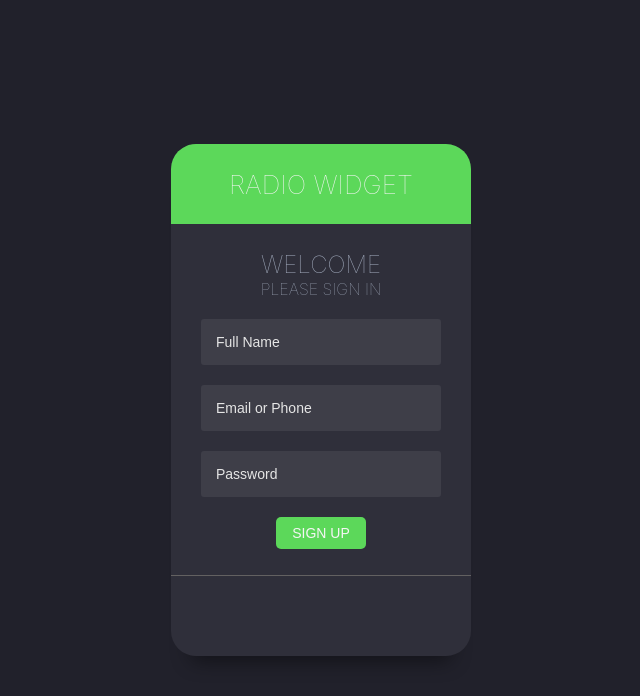
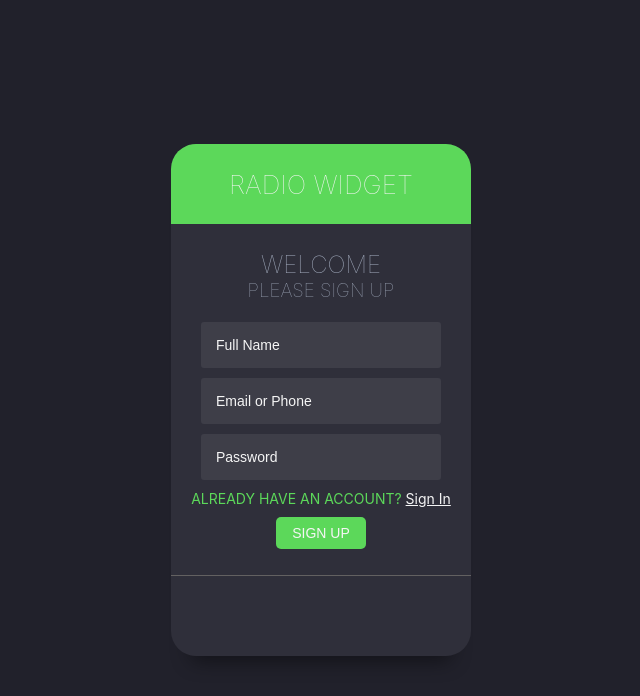
Before and after one commit to Avi-s-Work/radio_users, a React (Create React App) app: page /signup in a window 1280 px wide. Shown: the top 696 px of the page, without its empty margins (319-959 px from the left). Built offline with nearby package versions, Linux system fonts and the light colour scheme; no server answers.

Commit message:
auth_workin

```diff
--- a/src/App.js
+++ b/src/App.js
@@ -2,6 +2,7 @@ import React from "react";
 import { BrowserRouter, Routes, Route } from "react-router-dom";
 import AuthProvider from "./Context/AuthProvider";
 import SignUp from "./Components/Registration/SignUp/SignUp";
+import SignIn from "./Components/Registration/SignIn/SignIn";
 import MainRadioFrame from "./Components/MainRadioFrame/MainRadioFrame";
 import "./App.css";
 
@@ -13,6 +14,7 @@ function App() {
           <Routes>
             <Route exact path="/" element={<MainRadioFrame />}></Route>
             <Route exact path="signup" element={<SignUp />}></Route>
+            <Route exact path="signin" element={<SignIn />}></Route>
           </Routes>
         </BrowserRouter>
       </div>
--- a/src/Components/MainRadioFrame/MainRadioFrame.css
+++ b/src/Components/MainRadioFrame/MainRadioFrame.css
@@ -78,7 +78,7 @@
   height: 80px;
   border-top: 1px solid #636161;
 }
-.bottomBar p {
+.bottomBar p, span {
   color: #5cd85a;
   font-size: 14px;
   text-align: center;
--- a/src/Components/MainRadioFrame/UserPanel/UserPanel.js
+++ b/src/Components/MainRadioFrame/UserPanel/UserPanel.js
@@ -1,8 +1,11 @@
 import React from "react";
+import { Link } from "react-router-dom";
 import { FontAwesomeIcon } from "@fortawesome/react-fontawesome";
 import { faUserCircle, faSignOutAlt } from "@fortawesome/free-solid-svg-icons";
+import useAuth from "../../../Hooks/useAuth";
 
 const UserPanel = () => {
+  const { user, logOut } = useAuth();
   return (
     <>
       <section className="singleRadioFrame">
@@ -14,12 +17,14 @@ const UserPanel = () => {
           <a style={{ visibility: "hidden" }} href="/#" alt="">
             User Panel
           </a>
-          <a href="/#" alt="">
+          <Link onClick={logOut} to="/signin">
             <FontAwesomeIcon icon={faSignOutAlt} />
-          </a>
+          </Link>
         </div>
         {/* Bottom Bar  */}
-        <div className="bottomBar"></div>
+        <div className="bottomBar">
+          <span>{user.displayName}</span>
+        </div>
       </section>
     </>
   );
--- a/src/Components/Registration/SignIn/SignIn.js
+++ b/src/Components/Registration/SignIn/SignIn.js
@@ -1,11 +1,112 @@
-import React from 'react';
+import React from "react";
+import { Link } from "react-router-dom";
+import { useNavigate } from "react-router-dom";
+import useAuth from "../../../Hooks/useAuth";
+const SignIn = () => {
+  const {
+    signInWithGoogle,
+    passwordBlurHandler,
+    emailBlurHandler,
+    processLogin,
+    email,
+    password,
+    setIsLoading,
+    error,
+    setError,
+  } = useAuth();
 
-const SignIn = () => {
-    return (
-        <div>
+  const navigate = useNavigate();
 
+  //google handler
+  const googleLoginHandler = () => {
+    signInWithGoogle()
+      .then((result) => {
+        navigate("/");
+        //add user to mongoDB
+        addUserToDatabase(result.user.email);
+      })
+      .finally(() => setIsLoading(false));
+  };
+
+  //SignIn handler
+  const signInHandler = (e) => {
+    e.preventDefault();
+    processLogin(email, password)
+      .then((result) => {
+        navigate("/");
+        const user = result.user;
+        console.log(user);
+        setError("");
+      })
+      .catch((error) => {
+        setError(error.message);
+      })
+      .finally(() => setIsLoading(false));
+  };
+
+  //For Error Remove
+  const removeError = () => {
+    setError("");
+  };
+
+  //add user to mongoDB
+  const addUserToDatabase = (email) => {
+    fetch("https://mysterious-earth-60925.herokuapp.com/users", {
+      method: "PUT",
+      headers: { "content-type": "application/json" },
+      body: JSON.stringify({ email }),
+    })
+      .then((res) => res.json())
+      .then((result) => console.log(result));
+  };
+  return (
+    <>
+      <section className="singleRadioFrame">
+        {/* Top Bar */}
+        <div className="topBar">
+          <a href="/#" alt="">
+            Radio Widget
+          </a>
         </div>
-    );
+        {/* SignUp Form  */}
+        <div className="authForm">
+          <h1>Welcome</h1>
+          <h3>Please Sign In</h3>
+          <form>
+            <input
+              type="email"
+              placeholder="Email or Phone"
+              onClick={removeError}
+              onBlur={emailBlurHandler}
+            />
+            <input
+              type="password"
+              placeholder="Password"
+              onClick={removeError}
+              onBlur={passwordBlurHandler}
+            />
+            {error && (
+              <div className="error">
+                <span>{error}</span>
+              </div>
+            )}
+            <div className="already">
+              <span>Don't have an account?</span>
+              &nbsp;
+              <Link to="/signup" onClick={removeError}>
+                Sign Up
+              </Link>
+            </div>
+            <button onClick={signInHandler} type="submit">
+              Sign In
+            </button>
+          </form>
+        </div>
+        {/* Bottom Bar  */}
+        <div className="bottomBar"></div>
+      </section>
+    </>
+  );
 };
 
 export default SignIn;
--- a/src/Components/Registration/SignUp/SignUp.css
+++ b/src/Components/Registration/SignUp/SignUp.css
@@ -1,10 +1,10 @@
-.signUpForm {
+.authForm {
   display: flex;
   flex-direction: column;
   align-items: center;
 }
-.signUpForm h1,
-h4 {
+.authForm h1,
+h3 {
   color: #a2abbd;
   font-weight: lighter;
   text-transform: uppercase;
@@ -25,14 +25,23 @@ input {
   display: block;
   width: 70%;
   padding: 15px;
-  margin-bottom: 20px;
+  margin-bottom: 10px;
   font-size: 14px;
   font-weight: 300;
   border-radius: 3px;
   background-color: rgba(255, 255, 255, 0.07);
 }
 ::placeholder {
-  color: #e5e5e5;
+  color: whitesmoke;
+}
+.already {
+  color: whitesmoke;
+  font-size: 14px;
+  margin-bottom: 10px;
+}
+.error span{
+  color: #da7242;
+  font-size: 13px;
 }
 button {
   width: 30%;
@@ -41,8 +50,6 @@ button {
   padding: 8px 0;
   border-radius: 5px;
   cursor: pointer;
-}
-button span {
   font-size: 14px;
   font-weight: 100;
   text-transform: uppercase;
--- a/src/Components/Registration/SignUp/SignUp.js
+++ b/src/Components/Registration/SignUp/SignUp.js
@@ -1,7 +1,59 @@
 import React from "react";
+import { Link } from "react-router-dom";
+import { useNavigate } from "react-router-dom";
+import useAuth from "../../../Hooks/useAuth";
 import "./SignUp.css";
 
 const SignUp = () => {
+  const {
+    passwordBlurHandler,
+    emailBlurHandler,
+    nameBlurHandler,
+    setUserName,
+    email,
+    password,
+    registerNewUser,
+    error,
+    setError,
+  } = useAuth();
+
+  const navigate = useNavigate();
+
+  // Registration Button Handler
+  const registrationHandler = (e) => {
+    e.preventDefault();
+    registerNewUser(email, password)
+      .then((result) => {
+        navigate("/");
+        const user = result.user;
+        console.log(user);
+        setError("");
+        //Update displayName
+        setUserName();
+        //add user to mongoDB
+        addUserToDatabase(user.email);
+        window.location.reload();
+      })
+      .catch((error) => {
+        setError(error.message);
+      });
+  };
+
+  const addUserToDatabase = (email) => {
+    fetch("https://mysterious-earth-60925.herokuapp.com/users", {
+      method: "POST",
+      headers: { "content-type": "application/json" },
+      body: JSON.stringify({ email }),
+    })
+      .then((res) => res.json())
+      .then((result) => console.log(result));
+  };
+
+  //For Remove Error
+  const removeError = () => {
+    setError("");
+  };
+
   return (
     <>
       <section className="singleRadioFrame">
@@ -12,14 +64,48 @@ const SignUp = () => {
           </a>
         </div>
         {/* SignUp Form  */}
-        <div className="signUpForm">
+        <div className="authForm">
           <h1>Welcome</h1>
-          <h4>Please Sign In</h4>
+          <h3>Please Sign Up</h3>
           <form>
-            <input type="text" placeholder="Full Name" id="username" />
-            <input type="email" placeholder="Email or Phone" id="email" />
-            <input type="password" placeholder="Password" id="password" />
-            <button><span>Sign Up</span></button>
+            <input
+              type="text"
+              placeholder="Full Name"
+              onClick={removeError}
+              onBlur={nameBlurHandler}
+            />
+            <input
+              type="email"
+              placeholder="Email or Phone"
+              onClick={removeError}
+              onBlur={emailBlurHandler}
+            />
+            <input
+              type="password"
+              placeholder="Password"
+              onClick={removeError}
+              onBlur={passwordBlurHandler}
+            />
+            {error && (
+              <div className="error">
+                <span>{error}</span>
+              </div>
+            )}
+            <div className="already">
+              <span>Already have an account?</span>
+              &nbsp;
+              <Link to="/signin" onClick={removeError}>
+                Sign In
+              </Link>
+            </div>
+
+            <button
+              onClick={registrationHandler}
+              variant="outline-light"
+              type="submit"
+            >
+              Sign Up
+            </button>
           </form>
         </div>
         {/* Bottom Bar  */}
```
